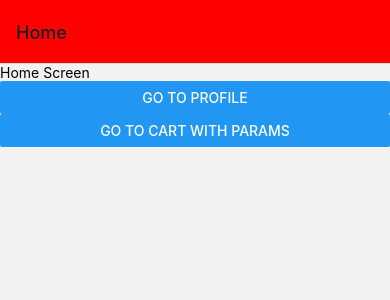
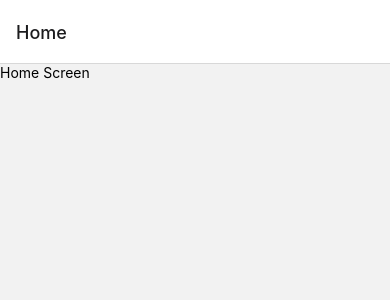
Before and after one commit to Aashish-Dahal/R-D-React, a React Native app: screen /Home in a window 390 px wide. Shown: the top 300 px of the page. Built offline with nearby package versions, Linux system fonts and the light colour scheme.

Commit message:
Native Stack Navigator

```diff
--- a/App.js
+++ b/App.js
@@ -9,29 +9,22 @@
 import React from 'react';
 import {StyleSheet, View} from 'react-native';
 import {NavigationContainer} from '@react-navigation/native';
-import {createStackNavigator} from '@react-navigation/stack';
+import {createNativeStackNavigator} from '@react-navigation/native-stack';
 import Home from './src/navigation/screens/Home';
 import Profile from './src/navigation/screens/Profile';
 import MaterialCommunityIcons from 'react-native-vector-icons/MaterialCommunityIcons';
 import Wishlist from './src/navigation/screens/wishlist';
 import Cart from './src/navigation/screens/cart';
 
-const Stack = createStackNavigator();
+const Stack = createNativeStackNavigator();
 const App = () => {
   return (
     <NavigationContainer>
       <Stack.Navigator>
-        <Stack.Group
-          screenOptions={{
-            headerStyle: {
-              backgroundColor: 'red',
-            },
-          }}>
-          <Stack.Screen name="Home" component={Home} />
-          <Stack.Screen name="Wishlist" component={Wishlist} />
-        </Stack.Group>
-        <Stack.Screen name="Cart" component={Cart} />
-        <Stack.Screen name="Profile" component={Profile} />
+        <Stack.Screen name="Home" component={Home} />
+        <Stack.Screen name="Wishlist" component={Home} />
+        <Stack.Screen name="Profile" component={Home} />
+        <Stack.Screen name="Cart" component={Home} />
       </Stack.Navigator>
     </NavigationContainer>
   );
--- a/package.json
+++ b/package.json
@@ -12,6 +12,7 @@
   "dependencies": {
     "@react-native-masked-view/masked-view": "^0.2.7",
     "@react-navigation/native": "^6.0.11",
+    "@react-navigation/native-stack": "^6.7.0",
     "@react-navigation/stack": "^6.2.2",
     "react": "18.0.0",
     "react-native": "0.69.1",
--- a/src/navigation/screens/Home.js
+++ b/src/navigation/screens/Home.js
@@ -1,20 +1,13 @@
 import React from 'react';
 import {Text, StyleSheet, View, Button} from 'react-native';
-import {useNavigation} from '@react-navigation/native';
+
 
 export default function Home() {
-  const navigation = useNavigation();
+
   return (
     <View>
       <Text style={styles.textStyle}>Home Screen</Text>
-      <Button
-        title="Go to Profile"
-        onPress={() => navigation.navigate('Profile')}
-      />
-      <Button
-        title="Go to Cart with params"
-        onPress={() => navigation.navigate('Cart', {id: 11})}
-      />
+
     </View>
   );
 }
--- a/src/navigation/screens/cart.js
+++ b/src/navigation/screens/cart.js
@@ -1,9 +1,9 @@
 import React from 'react';
 import {Text, StyleSheet} from 'react-native';
-import {useRoute} from '@react-navigation/native';
+
 
 export default function Cart() {
-  const route = useRoute();
+
   return <Text style={styles.textStyle}>Cart Screen {route.params.id}</Text>;
 }
 const styles = StyleSheet.create({
```
Also changed, not shown: 1 other file (tests, documents, lock files or other folders).
